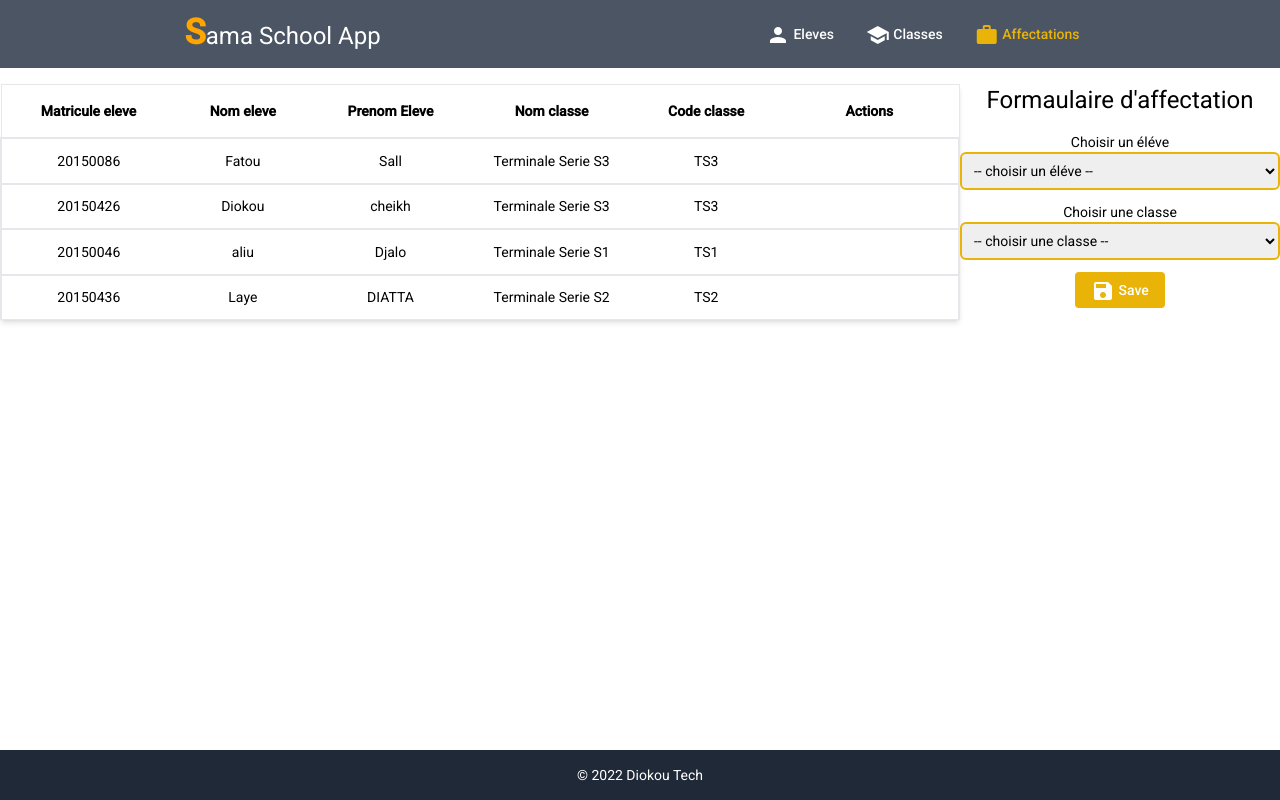
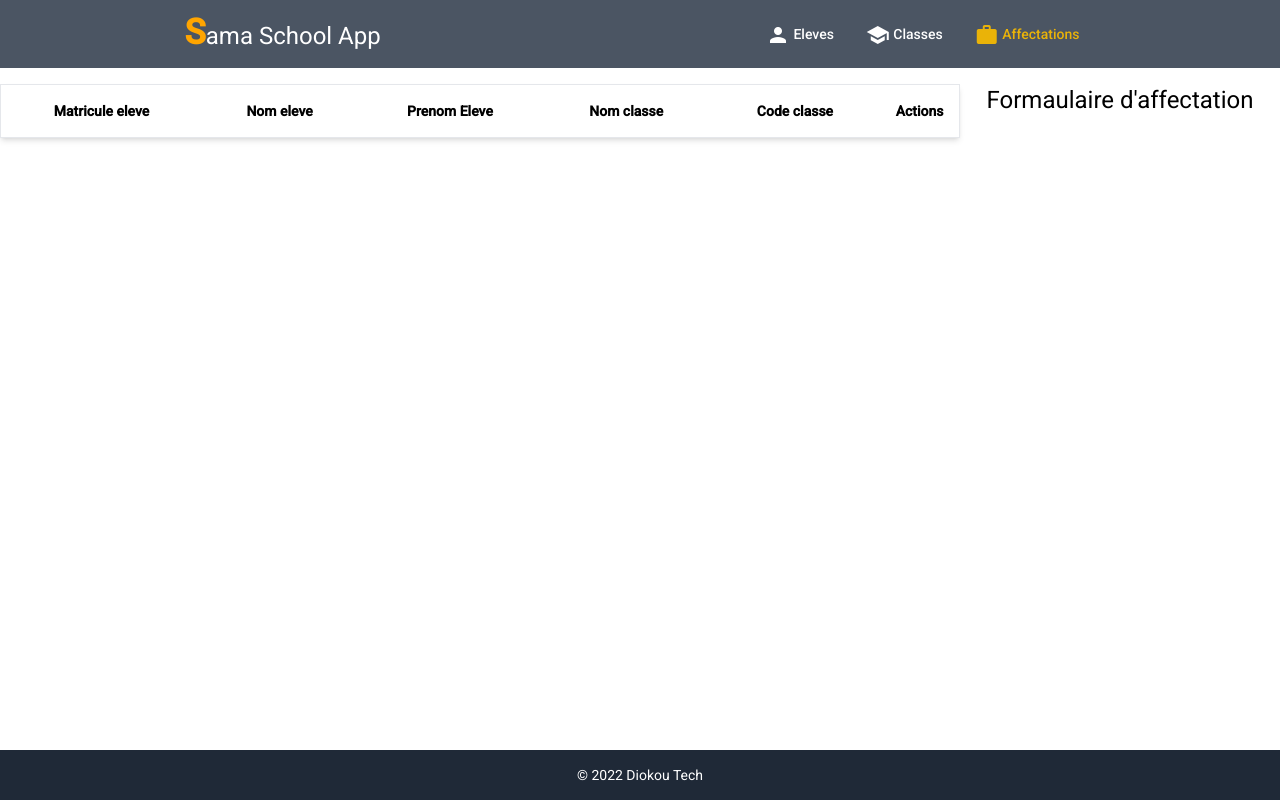
Before and after one commit to diokoutech/app_assign_week_2, an Angular app: page /affectation in a window 1280 px wide. Built offline with nearby package versions, Linux system fonts and the light colour scheme.

Commit message:
update from service

```diff
--- a/angular.json
+++ b/angular.json
@@ -83,7 +83,7 @@
         "extract-i18n": {
           "builder": "@angular-devkit/build-angular:extract-i18n",
           "options": {
-            "browserTarget": "app_assignement_week_2:build"
+            "browserTarget": "app_assignement_week_2:build",
           }
         },
         "test": {
--- /dev/null
+++ b/proxy.conf.json
@@ -0,0 +1,6 @@
+{
+    "/api": {
+        "target" : "http://localhost:4000",
+        "secure" : false
+    }
+}
--- a/src/app/app.module.ts
+++ b/src/app/app.module.ts
@@ -14,7 +14,7 @@ import { StudentComponent } from './components/student/student.component';
 import { AffectationComponent } from './components/affectation/affectation.component';
 import { ClasseComponent } from './components/classe/classe.component';
 import { HomeComponent } from './components/home/home.component';
-
+import { HttpClientModule } from '@angular/common/http';
 @NgModule({
   declarations: [
     AppComponent,
@@ -32,7 +32,8 @@ import { HomeComponent } from './components/home/home.component';
     MatButtonModule,
     MatIconModule,
     MatBadgeModule,
-    FormsModule
+    FormsModule,
+    HttpClientModule,
   ],
   providers: [],
   bootstrap: [AppComponent]
--- a/src/app/components/affectation/affectation.component.html
+++ b/src/app/components/affectation/affectation.component.html
@@ -12,7 +12,7 @@
         </tr>
       </thead>
       <tbody>
-        <tr class="border-b border-2" *ngFor="let item of affectations">
+        <!-- <tr class="border-b border-2" *ngFor="let item of affectations ? null">
           <td>{{ item.eleve?.matricule }}</td>
           <td>{{ item.eleve?.name }}</td>
           <td>{{ item.eleve?.lastName }}</td>
@@ -26,13 +26,13 @@
               <mat-icon> edit </mat-icon>
             </button>
           </td>
-        </tr>
+        </tr> -->
       </tbody>
     </table>
     <!-- form affectation -->
     <div class="w-1/4 text-center mx-auto">
       <h1 class="text-2xl text-center" >Formaulaire d'affectation </h1>
-      <form action="" (ngSubmit)="saveAffectation(affectation.id)">
+      <!-- <form action="" (ngSubmit)="saveAffectation(affectation.id)">
         <p>
           <label for="eleve">Choisir un éléve </label> <br>
           <select required name="eleve" (change)="verifEleve()" [(ngModel)]="matriculeEleve"
@@ -55,6 +55,6 @@
             <mat-icon>save</mat-icon> Save
           </button>
         </p>
-      </form>
+      </form> -->
     </div>
   </div>
--- a/src/app/components/affectation/affectation.component.ts
+++ b/src/app/components/affectation/affectation.component.ts
@@ -16,84 +16,45 @@ export class AffectationComponent implements OnInit {
   }
   matriculeEleve :string ='';
   codeClasse :string ='';
-  student:Student ={name:'',date_naiss:'',matricule:'',lastName: ''};
+  student:Student ={nom:'',date_naiss:'',matricule:'',prenom: ''};
   affectation:Affectation ={id:0,eleve: new Student(),classe : new Classe()};
   public classe:Classe ={code:'', nomination:''};
   showElement = 'eleve';
   date_naiss = '2022-06-05';
-  students = [
-    {matricule: '20150426', name:'Diokou', lastName : 'cheikh', date_naiss : this.date_naiss},
-    {matricule: '20150046', name:'aliu', lastName : 'Djalo', date_naiss : this.date_naiss},
-    {matricule: '20150106', name:'Mariama', lastName : 'Mendy', date_naiss : this.date_naiss},
-    {matricule: '20150086', name:'Fatou', lastName : 'Sall', date_naiss : this.date_naiss},
-    {matricule: '20150436', name:'Laye', lastName : 'DIATTA', date_naiss : this.date_naiss},
-    {matricule: '20150901', name:'Saliou', lastName : 'Fall', date_naiss : this.date_naiss},
-    {matricule: '20120436', name:'Fall', lastName : 'SECK', date_naiss : this.date_naiss},
-  ];
-  classes = [
-    {code : 'TS1' , nomination : 'Terminale Serie S1'},
-    {code : 'TS2' , nomination : 'Terminale Serie S2'},
-    {code : 'TS3' , nomination : 'Terminale Serie S3'},
-    {code : 'TSL2' , nomination : 'Terminale Serie L2'},
-    {code : 'TSL1' , nomination : 'Terminale Serie L1'}
-  ];
-  affectations = [
-    {id: 0,eleve : this.students[3], classe: this.classes[2]},
-    {id: 1,eleve : this.students[0], classe: this.classes[2]},
-    {id: 2,eleve : this.students[1], classe: this.classes[0]},
-    {id:3,eleve : this.students[4], classe: this.classes[1]},
-  ];
 
   public verifEleve() {
-    let affected = this.affectations.find((aff)=> aff.eleve.matricule == this.matriculeEleve);
-    if(affected){
-      // alert('trouve');
-      this.alerter('cet éléve a deja été affecté !');
-      this.resetAffectation()
-    }else{
-      let eleve = this.students.find((ele) => ele.matricule == this.matriculeEleve);
-      let classe = this.classes.find((cla) => cla.code == this.codeClasse);
-      let idNew = this.affectations.length;
-      console.log("eleve",eleve,"classe",classe,"id", idNew);
-    }
+
   }
   deleteAffectation(id:number){
-    let response = confirm('Voulez vous supprimer cette affectation !');
-    if(response == true){
-      let index = this.affectations.findIndex((t)=> t.id == id);
-      this.affectations.splice(index,1);
-      this.alerter('Suppression de l\'affectation avec succès');
-    }else{
-      return ;
-    }
+
   }
   public saveAffectation(id:number){
-    if(this.codeClasse !='' && this.matriculeEleve !=''){
-      let eleveR = this.students.find((ele) => ele.matricule == this.matriculeEleve);
-      let classeR = this.classes.find((cla) => cla.code == this.codeClasse);
-      let affected = this.affectations.find((aff) => aff.eleve.matricule == eleveR?.matricule && aff.classe.code == classeR?.code )
-      if(affected){
-        this.alerter("deja enregistrée !");
-        return ;
-      }else{
-        let idNew = this.affectations.length;
-        this.affectations.push({
-          id: idNew,
-          classe: new Classe(classeR?.code,classeR?.nomination),
-          eleve: new Student(eleveR?.matricule,eleveR?.name,eleveR?.lastName,eleveR?.date_naiss) ,
-        })
-      }
-      this.resetAffectation();
-      this.alerter('Affectation de l\'éleve avec succès !');
-    }else{
-      Swal.fire('Affectation','Veuillez remplir tous les champs','error');
-    }
+    // if(this.codeClasse !='' && this.matriculeEleve !=''){
+    //   let eleveR = this.students.find((ele) => ele.matricule == this.matriculeEleve);
+    //   let classeR = this.classes.find((cla) => cla.code == this.codeClasse);
+    //   let affected = this.affectations.find((aff) => aff.eleve.matricule == eleveR?.matricule && aff.classe.code == classeR?.code )
+    //   if(affected){
+    //     this.alerter("deja enregistrée !");
+    //     return ;
+    //   }else{
+    //     let idNew = this.affectations.length;
+    //     this.affectations.push({
+    //       id: idNew,
+    //       classe: new Classe(classeR?.code,classeR?.nomination),
+    //       eleve: new Student(eleveR?.matricule,eleveR?.nom,eleveR?.prenom,eleveR?.date_naiss) ,
+    //     })
+    //   }
+    //   this.resetAffectation();
+    //   this.alerter('Affectation de l\'éleve avec succès !');
+    // }else{
+    //   Swal.fire('Affectation','Veuillez remplir tous les champs','error');
+    // }
   }
   editAffectation(id:number){
-    console.log(" id number ",id);
-    let aff = this.affectations.find((aff) => aff.id == id);
-    this.matriculeEleve = aff?.eleve.matricule ?? '';
-    this.codeClasse = aff?.classe.code ?? '';
+    // console.log(" id number ",id);
+    // let aff = this.affectations.find((aff) => aff.id == id);
+    // this.matriculeEleve = aff?.eleve.matricule ?? '';
+    // this.codeClasse = aff?.classe.code ?? '';
   }
   resetAffectation(){
     this.matriculeEleve ='';
--- a/src/app/components/student/student.component.ts
+++ b/src/app/components/student/student.component.ts
@@ -1,61 +1,71 @@
 import { Component, OnInit } from '@angular/core';
 import { Student } from './../../student';
 import Swal from 'sweetalert2';
+import { EleveService } from 'src/app/services/eleve.service';
 @Component({
   selector: 'app-student',
   templateUrl: './student.component.html',
   styleUrls: ['./student.component.css']
 })
 export class StudentComponent implements OnInit {
-  student:Student ={name:'',date_naiss:'',matricule:'',lastName: ''};
+  response: any;
+  student:Student ={nom:'',date_naiss:'',matricule:'',prenom: ''};
+  students : Array<any>;
+  constructor(private serviceEleve:EleveService) {
+    this.students = new Array<Student>();
+   }
 
-  date_naiss = '2022-06-05';
-  students = [
-    {matricule: '20150426', name:'Diokou', lastName : 'cheikh', date_naiss : this.date_naiss},
-    {matricule: '20150046', name:'aliu', lastName : 'Djalo', date_naiss : this.date_naiss},
-    {matricule: '20150106', name:'Mariama', lastName : 'Mendy', date_naiss : this.date_naiss},
-    {matricule: '20150086', name:'Fatou', lastName : 'Sall', date_naiss : this.date_naiss},
-    {matricule: '20150436', name:'Laye', lastName : 'DIATTA', date_naiss : this.date_naiss},
-    {matricule: '20150901', name:'Saliou', lastName : 'Fall', date_naiss : this.date_naiss},
-    {matricule: '20120436', name:'Fall', lastName : 'SECK', date_naiss : this.date_naiss},
-  ];
-  matriculeEleve :string ='';
-  codeClasse :string ='';
+  ngOnInit(): void {
+    this.getDataAll();
+  }
+  public getDataAll(){
+    this.serviceEleve.getAll().subscribe(res =>{
+      console.log(res);
+      this.response = res;
+      this.students = this.response;
+    },error => {
+    this.alerter('Erreur recuperation des données !','error');
+      console.log('Erreur recuperation des données ZOLA', error);
+    });
+    console.log('test get all');
+  }
   //functions
-  public deleteEleve(mat:string){
-    let response = confirm('Voulez vous supprimer cet éléve !');
-    if(response == true){
-      let index = this.students.findIndex((t)=> t.matricule == mat);
-      this.students.splice(index,1);
-      this.alerter('Suppression de l\'éléve avec succès');
+  public deleteEleve(id:string){
+    this.serviceEleve.deleteOne(id).subscribe(data=>{
+      console.log('data',data);
+      if(data.status == true){
+        let index = this.students.findIndex((ele)=> ele._id == id);
+        this.students.splice(index,1);
+        this.alerter('Suppression avec succès','success');
+      }
+    },error=>{
+      console.log(error);
+    });
+  }
+  public edit(id:string){
+    let item = this.students.find((student)=> student._id == id);
+    console.log(item);
+    this.student  = new Student(item?._id,item?.matricule,item?.nom,item?.prenom,item?.date_naiss);
+    console.log(this.student,'new student');
+  }
+  saveEleve(id:string){
+    console.log('student ',this.student);
+    if(this.student._id === undefined){
+      this.serviceEleve.insertOne(this.student).subscribe(data=>{
+        console.log(data,'data');
+        this.alerter('ajout avec succès !');
+        this.students.push(data);
+      },error=>{
+        this.alerter('Erreur ajout eleve !' + error);
+      })
     }else{
-      return ;
-    }
-  }
-  public edit(mat:string){
-    let item = this.students.find((t)=> t.matricule == mat);
-    this.student  = new Student(item?.matricule,item?.name,item?.lastName,item?.date_naiss);
-  }
-  saveEleve(mat:string){
-    // controls
-    let indexElement = this.students.findIndex((stu) => stu.matricule == mat);
-    if(indexElement >= 0){
-      // edit
-      this.students[indexElement].matricule=this.student.matricule;
-      this.students[indexElement].name=this.student.name;
-      this.students[indexElement].lastName=this.student.lastName;
-      this.students[indexElement].date_naiss=this.student.date_naiss;
-      this.alerter('Modification avec succès !');
-    }else{
-      // add new
-      let student=this.student;
-      this.students.push({
-        matricule: student.matricule,
-        name: student.name,
-        date_naiss: student.date_naiss,
-        lastName: student.lastName,
-      });
-      this.alerter('Enregistrement avec succès !');
+      this.serviceEleve.updateOne(this.student._id,this.student).subscribe(data=>{
+        console.log(data,'data');
+        this.alerter('Mise a jour avec succès !');
+        this.getDataAll();
+      },error=>{
+        this.alerter('Erreur Mise a jour eleve !' + error);
+      })
     }
     this.resetEleve();
   }
@@ -76,9 +86,5 @@ export class StudentComponent implements OnInit {
       position: 'top-end'
     });
   }
-  constructor() { }
-
-  ngOnInit(): void {
-  }
 
 }
--- a/src/app/student.ts
+++ b/src/app/student.ts
@@ -1,8 +1,9 @@
 export class Student {
     constructor(
+        public _id?: any,
         public matricule:string ='',
-        public name:string ='',
-        public lastName:string='',
+        public nom:string ='',
+        public prenom:string='',
         public date_naiss:string='',
     ){};
 }
```
Also changed, not shown: src/app/components/student/student.component.html (+8 -6 lines), src/app/services/eleve.service.ts (added, +37 -0 lines).
